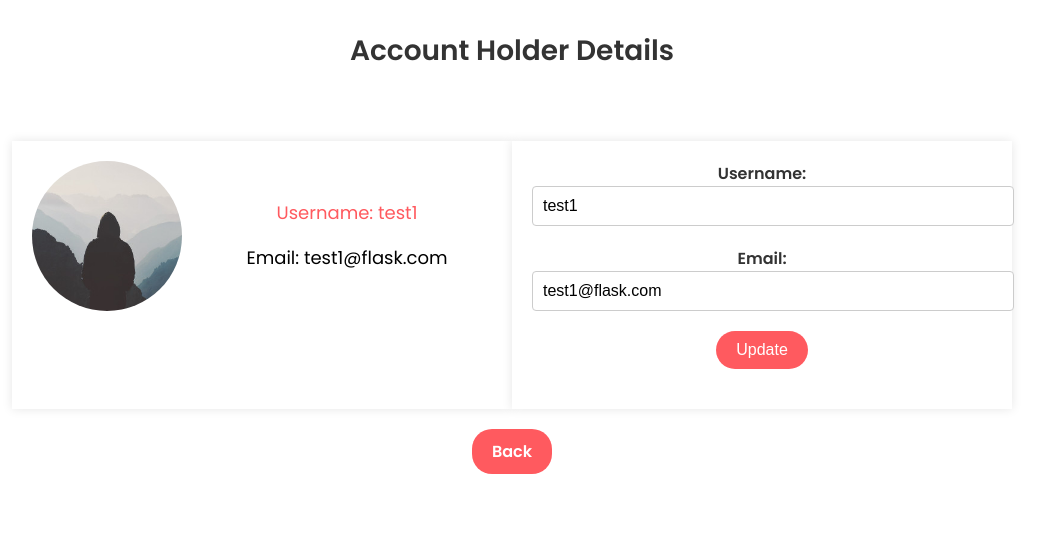
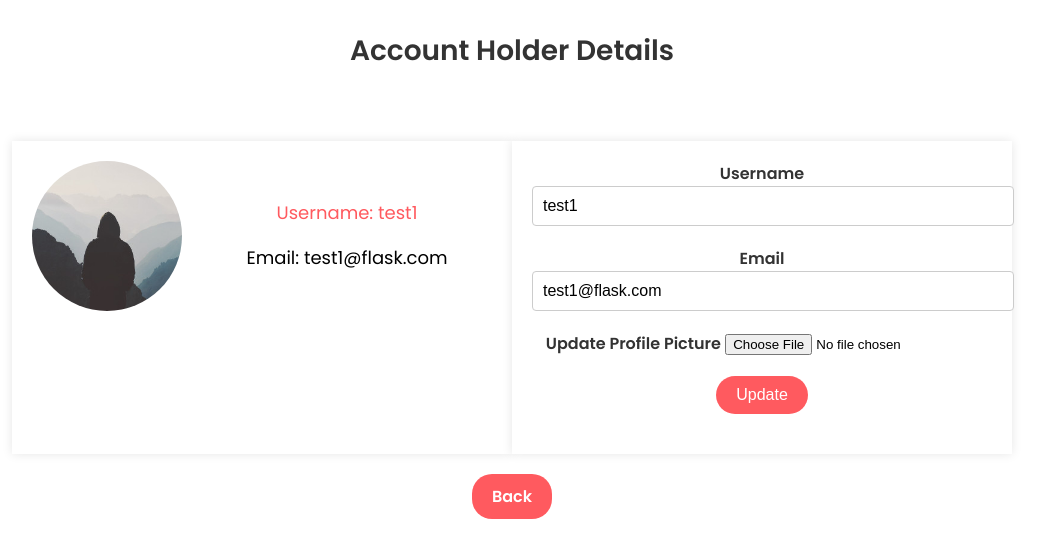
Before and after one commit to Abhiram0908/Blood_Bank, a Flask app: page /account in a window 1280 px wide. Shown: the top 558 px of the page, without its empty margins (128-1173 px from the left). Run offline with Flask 3, Linux system fonts and the light colour scheme; a user stored in the database is signed in; some libraries are stand-ins or nearby versions; some web fonts are replaced.

Commit message:
added upload profile pic option

```diff
--- a/app/forms.py
+++ b/app/forms.py
@@ -1,4 +1,5 @@
 from flask_wtf import FlaskForm
+from flask_wtf.file import FileField, FileAllowed
 from flask_login import current_user
 from wtforms import StringField, PasswordField, SubmitField, BooleanField
 from wtforms.validators import DataRequired, Length, Email, EqualTo, ValidationError
@@ -44,6 +45,7 @@ class UpdateAccountForm(FlaskForm):
     )
     email = StringField("Email", validators=[DataRequired(), Email()])
 
+    picture = FileField("Update Profile Picture", validators=[FileAllowed(['jpg', 'png'])])
     submit = SubmitField("Update")
 
     #perform validation only when entered username and email are different
--- a/app/routes.py
+++ b/app/routes.py
@@ -1,3 +1,4 @@
+import secrets, os
 from flask import render_template, url_for, flash, redirect, request
 from app import app, db, bcrypt
 from app.forms import RegistrationForm, LoginForm, UpdateAccountForm
@@ -54,6 +55,14 @@ def logout():
     flash("You Loged out", "sucess")
     return redirect(url_for("home"))
 
+def save_picture(form_picture):
+    random_hex = secrets.token_hex(8)
+    _, f_ext = os.path.splitext(form_picture.filename)
+    picture_fn = random_hex + f_ext
+    picture_path = os.path.join(app.root_path, 'static/profile_pics', picture_fn)
+    form_picture.save(picture_path)
+
+    return picture_fn
 
 # put restrictions over some pages (must login)
 @app.route("/account", methods=["GET", "POST"])
@@ -61,6 +70,10 @@ def logout():
 def account():
     form = UpdateAccountForm()
     if form.validate_on_submit():
+        if form.picture.data:
+            picture_file = save_picture(form.picture.data)
+            current_user.image_file = picture_file
+
         current_user.username = form.username.data
         current_user.email = form.email.data
         db.session.commit()
--- a/app/static/account.css
+++ b/app/static/account.css
@@ -143,6 +143,11 @@ form input[type="email"] {
   background-color: #e2474d;
 }
 
+.form-group span.text-danger {
+  color: red;
+  font-size: 14px; /* Adjust the font size as per your preference */
+}
+
 input[type="submit"] {
     background-color: #ff5a5f;
     color: white;
@@ -155,10 +160,11 @@ input[type="submit"] {
 
 
 /* Responsive Styles */
+
 @media (max-width: 600px) {
   .wrapper {
-    flex-wrap: wrap;
-    justify-content: center;
+    flex-direction: column;
+    align-items: center;
   }
 
   .box,
--- a/app/templates/account.html
+++ b/app/templates/account.html
@@ -41,21 +41,30 @@
                 </div>
             </div>
             <div class="form-container">
-                <form method="POST" action="{{ url_for('account') }}">
+                <form method="POST" action="{{ url_for('account') }}" enctype="multipart/form-data">
                     {{ form.hidden_tag() }}
                     <div class="form-group">
-                        <label for="username">Username:</label><br>
+                        <label for="username">Username</label><br>
                         {{ form.username(size=30) }}<br>
                         {% for error in form.username.errors %}
                         <span class="error-message">{{ error }}</span><br>
                         {% endfor %}
                     </div>
                     <div class="form-group">
-                        <label for="email">Email:</label><br>
+                        <label for="email">Email</label><br>
                         {{ form.email(size=30) }}<br>
                         {% for error in form.email.errors %}
                         <span class="error-message">{{ error }}</span><br>
                         {% endfor %}
+                    </div>
+                    <div class="form-group">
+                        {{ form.picture.label() }}
+                        {{ form.picture(class = "form-control-file") }}
+                        {% if form.picture.errors %}
+                        {% for error in form.picture.errors %}
+                        <br><span class="text-danger">{{ error }}</span><br>
+                        {% endfor %}
+                        {% endif %}
                     </div>
                     <div class="form-group">
                         {{ form.submit() }}
```
Also changed, not shown: app/static/profile_pics/3bb14dc362ce7536.jpg (added), app/static/profile_pics/dfc24f8b374df455.jpg (added), instance/site.db.
